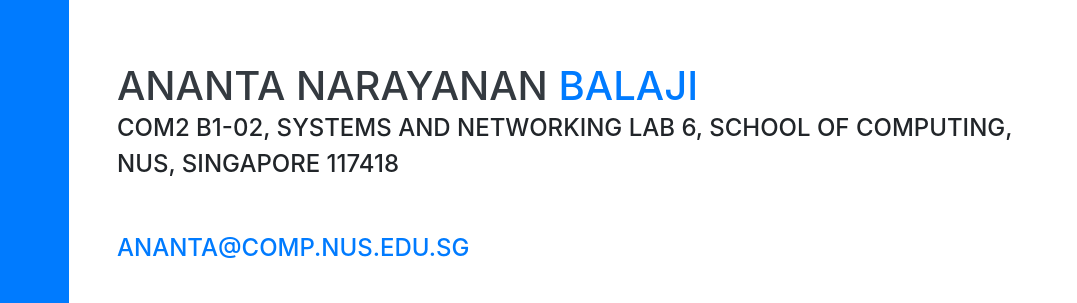
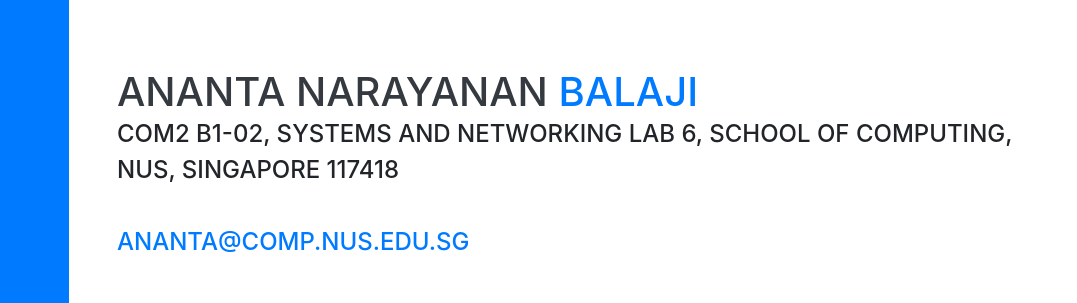
Before and after one commit to AnantaBalaji/anantabalaji.github.io, a website with bundled scripts: page index.html in a window 1280 px wide. Shown: the part 132-435 px from the top of the page, 203-1280 px from the left. Built offline with nearby package versions, Linux system fonts and the light colour scheme; files whose address does not match are found by name; a web font is replaced by a local one.

Commit message:
Update index.html

```diff
--- a/index.html
+++ b/index.html
@@ -66,8 +66,8 @@
         <h1 class="mb-0">Ananta Narayanan
           <span class="text-primary">Balaji</span>
         </h1>
-        <div class="subheading mb-5">COM2 B1-02, Systems and Networking Lab 6, School of Computing, NUS, Singapore 117418 </div>
-        <div class="subheading mb-5">
+        <div class="subheading mb-5">COM2 B1-02, Systems and Networking Lab 6, School of Computing, NUS, Singapore 117418
+          <br></br>
           <a href="mailto:ananta@comp.nus.edu.sg">ananta@comp.nus.edu.sg</a>
         </div>
         <p class="lead mb-5">Welcome to my webpage! I'm Ananta, a 3rd year Ph.D student at National University of Singapore advised by <a href="https://www.comp.nus.edu.sg/~peh/">Professor Li-Shiuan Peh.</a></p>
```
